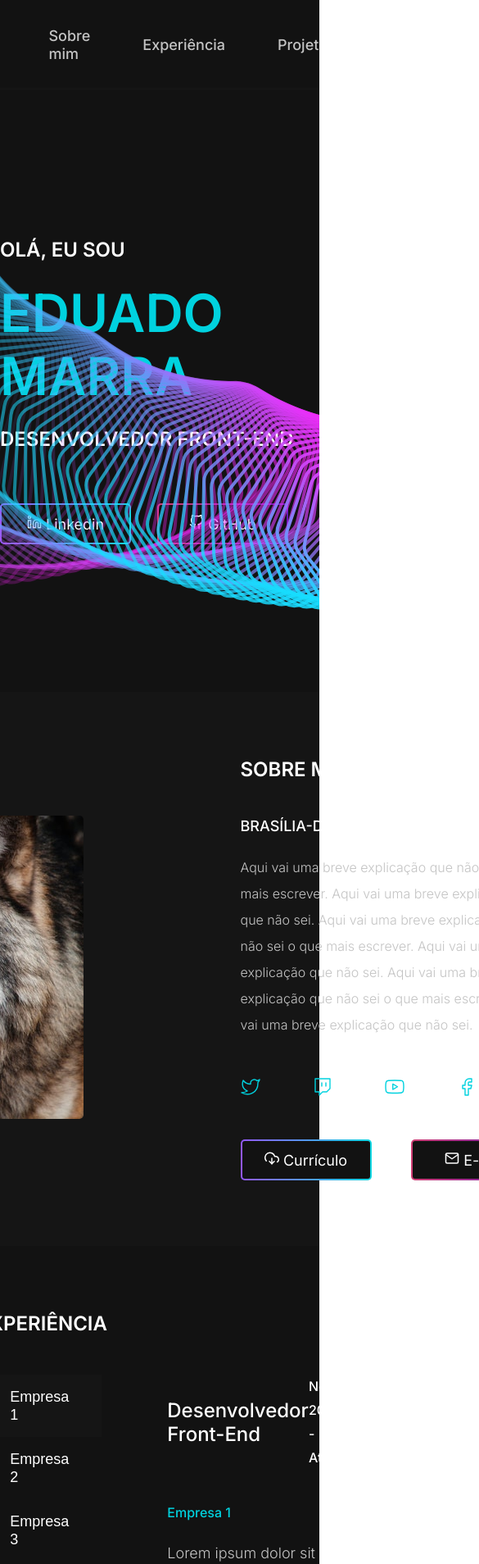
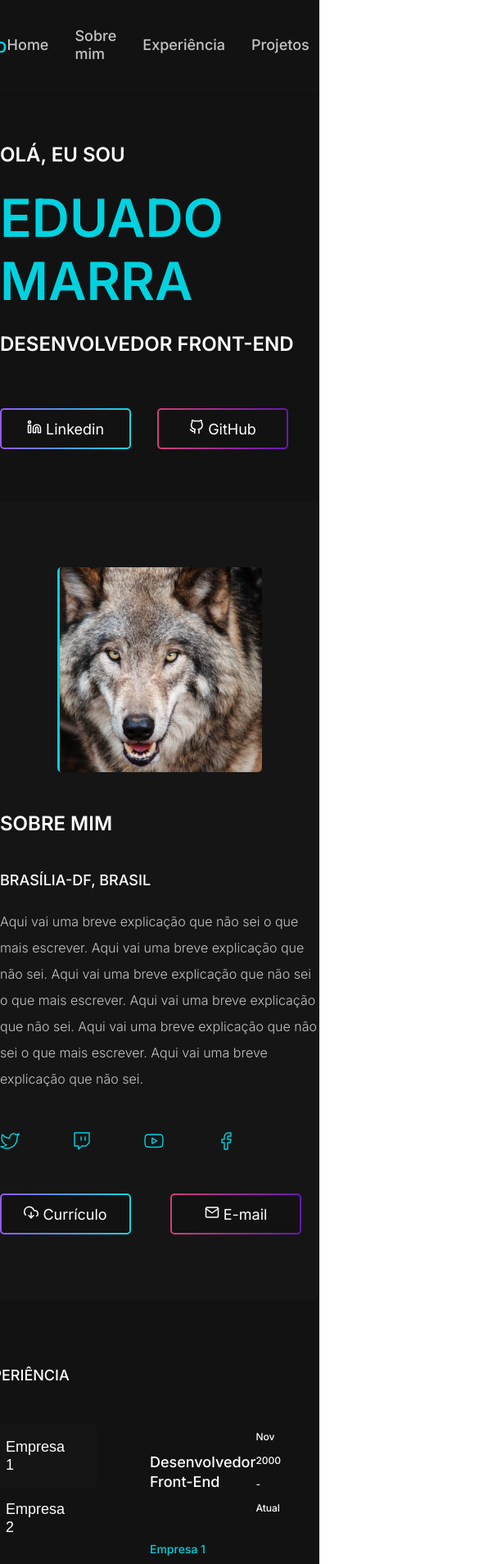
Before and after one commit to Eduardomarra/20-portfolio, a React (Create React App) app: page / in a window 390 px wide. Shown: the top 1908 px of the page at 82% size, 585 px wide, since content can reach past the window. Built offline with nearby package versions, Linux system fonts and the light colour scheme.

Commit message:
feat: responsive ipad air

```diff
--- a/src/components/Experiences/styles.ts
+++ b/src/components/Experiences/styles.ts
@@ -16,6 +16,10 @@ export const Content = styled.div`
         display: flex;
         flex-direction: column;
         width: ${theme.grid.container};
+
+        @media screen and (max-width: 820px) {
+            width: 700px;
+        }
     `}
 `
 export const TitleExperience = styled.div`
@@ -27,6 +31,12 @@ export const TitleExperience = styled.div`
             text-transform: uppercase;
             color: ${theme.colors.light};
             margin-bottom: ${theme.spacings.xlarge};
+
+            @media screen and (max-width: 820px) {
+                font-weight: 500;
+                font-size: ${theme.font.sizes.large};
+                line-height: 2.4rem;
+            }
         }
     `}
 `
--- a/src/components/Footer/styles.ts
+++ b/src/components/Footer/styles.ts
@@ -16,6 +16,10 @@ export const Content = styled.div`
         display: flex;
         align-items: center;
         justify-content: flex-start;
+
+        @media screen and (max-width: 820px) {
+            width: 700px;
+        }
         p {
             font-weight: normal;
             font-size: ${theme.font.sizes.medium};
--- a/src/components/FormContact/styles.ts
+++ b/src/components/FormContact/styles.ts
@@ -12,6 +12,10 @@ export const Content = styled.div`
     ${({ theme }) => css`
         width: ${theme.grid.container};
         padding: ${theme.spacings.xlarge} 0;
+
+        @media screen and (max-width: 820px) {
+            width: 700px;
+        }
     `}
 `
 export const Title = styled.div`
--- a/src/components/Header/index.tsx
+++ b/src/components/Header/index.tsx
@@ -1,15 +1,15 @@
 import React from 'react'
 
-import { Wrapper, Content } from './styles'
+import { Wrapper, Content, Logo, Navigation } from './styles'
 
 export function Header() {
     return (
         <Wrapper id="home">
             <Content>
-                <div>
+                <Logo>
                     <a>Portfólio</a>
-                </div>
-                <nav>
+                </Logo>
+                <Navigation>
                     <ul>
                         <li>
                             <a href="#home">Home</a>
@@ -27,7 +27,7 @@ export function Header() {
                             <a href="#contato">Contato</a>
                         </li>
                     </ul>
-                </nav>
+                </Navigation>
             </Content>
         </Wrapper>
     )
--- a/src/components/Header/styles.ts
+++ b/src/components/Header/styles.ts
@@ -19,6 +19,11 @@ export const Content = styled.header`
         width: ${theme.grid.container};
         position: relative;
         height: 11rem;
+        padding: 0 ${theme.spacings.small};
+
+        @media screen and (max-width: 820px) {
+            width: 700px;
+        }
 
         & ::after {
             content: '';
@@ -31,8 +36,11 @@ export const Content = styled.header`
             left: 0;
             animation: ${animationLine} 1s forwards;
         }
+    `}
+`
 
-        div {
+export const Logo = styled.div`
+    ${({ theme }) => css`
         a {
             color: ${theme.colors.primary};
             font-size: ${theme.font.sizes.xlarge};
@@ -40,14 +48,20 @@ export const Content = styled.header`
             line-height: 2.9rem;
             cursor: pointer;
         }
-        }
+    `}
+`
 
-        nav {
+export const Navigation = styled.nav`
+    ${({ theme }) => css`
         ul {
             display: flex;
             align-items: center;
             justify-content: space-between;
             gap: calc(${theme.spacings.medium}*2);
+
+            @media screen and (max-width: 820px) {
+                gap: ${theme.spacings.medium};
+            }
 
             li {
                 a {
@@ -60,7 +74,6 @@ export const Content = styled.header`
 
                     :hover {
                         color: ${theme.colors.primary};
-                        }
                     }
                 }
             }
--- a/src/components/JobDescription/styles.ts
+++ b/src/components/JobDescription/styles.ts
@@ -46,6 +46,18 @@ export const Heading = styled.div`
         span {
             font-size: ${theme.font.sizes.medium};
         }
+
+        @media screen and (max-width: 820px) {
+            margin-bottom: ${theme.spacings.small};
+            h1 {
+                font-weight: 500;
+                font-size: ${theme.font.sizes.large};
+                line-height: 2.4rem;
+            }
+            span {
+                font-size: 1.2rem;
+            }
+        }
     `}
 `
 
@@ -56,6 +68,10 @@ export const Company = styled.p`
         line-height: 2.4rem;
         color: ${theme.colors.primary};
         margin-bottom: ${theme.spacings.small};
+
+        @media screen and (max-width: 820px) {
+            font-size: 1.4rem;
+        }
     `}
 `
 
@@ -65,5 +81,9 @@ export const Description = styled.p`
         font-size: ${theme.font.sizes.large};
         line-height: 2.8rem;
         color: ${theme.colors.grayLight};
+
+        @media screen and (max-width: 820px) {
+            font-size: ${theme.font.sizes.small};
+        }
     `}
 `
--- a/src/components/JobList/index.tsx
+++ b/src/components/JobList/index.tsx
@@ -3,7 +3,7 @@ import { JobDescription } from '../JobDescription'
 
 import jobs from '../Json/Jobs.json'
 
-import { Navigation, NavigationItem } from './styles'
+import { Content, Navigation, NavigationItem } from './styles'
 
 export type JobData = {
     id: number
@@ -19,7 +19,7 @@ export function JobList() {
     const [active, setActive] = useState(1)
 
     return (
-        <>
+        <Content>
             <Navigation>
                 {jobs.map((job) => (
                     <li key={job.id}>
@@ -32,7 +32,7 @@ export function JobList() {
                     </li>
                 ))}
             </Navigation>
-
+            <div>
                 {jobs.map((job: JobData) => (
                     <JobDescription
                         key={job.id}
@@ -40,6 +40,7 @@ export function JobList() {
                         {...job}
                     />
                 ))}
-        </>
+            </div>
+        </Content>
     )
 }
--- a/src/components/JobList/styles.ts
+++ b/src/components/JobList/styles.ts
@@ -5,6 +5,14 @@ export const Navigation = styled.ul``
 type NavigationItemProps = {
     isActive: boolean
 }
+
+export const Content = styled.div`
+    ${({ theme }) => css`
+        display: grid;
+        grid-template-columns: auto auto;
+        gap: ${theme.spacings.xxlarge};
+    `}
+`
 
 export const NavigationItem = styled.button<NavigationItemProps>`
     ${({ theme, isActive }) => css`
--- a/src/components/Presentation/styles.ts
+++ b/src/components/Presentation/styles.ts
@@ -13,6 +13,11 @@ export const Wrapper = styled.div`
 
         position: relative;
         overflow: hidden;
+
+        @media screen and (max-width: 820px) {
+            height: auto;
+            padding: ${theme.spacings.xxlarge} 0;
+        }
     `}
 `
 
@@ -23,6 +28,11 @@ export const Content = styled.main`
         display: flex;
         align-items: center;
         justify-content: space-between;
+
+        @media screen and (max-width: 820px) {
+            width: 700px;
+            flex-direction: column;
+        }
     `}
 `
 
@@ -68,8 +78,16 @@ export const Vetor = styled.div`
 
     transition: animation 5s;
 
+    @media screen and (max-width: 820px) {
+        display: none;
+    }
+
     &:hover {
         animation: ${Animatevetor} 0.5s ease-in forwards;
+
+        @media screen and (max-width: 820px) {
+            animation: none;
+        }
     }
 
     img {
--- a/src/components/Profile/styles.ts
+++ b/src/components/Profile/styles.ts
@@ -6,14 +6,27 @@ export const Wrapper = styled.div`
         align-items: center;
         justify-content: center;
         max-width: 100vw;
-        gap: calc(${theme.spacings.xxlarge}*3);
+        gap: calc(${theme.spacings.xxlarge} * 3);
         background: ${theme.colors.darken};
         padding: calc(${theme.spacings.large} * 2) 0;
+
+        @media screen and (max-width: 820px) {
+            flex-direction: column;
+            gap: ${theme.spacings.xlarge};
+        }
     `}
 `
 
 export const ImageProfile = styled.div`
     ${({ theme }) => css`
+        @media screen and (max-width: 820px) {
+            width: 250px;
+            height: 250px;
+            img {
+                width: 100%;
+                height: 100%;
+            }
+        }
         img {
             border-left: 3px solid ${theme.colors.primary};
             border-radius: 5px;
--- a/src/components/Project/styles.ts
+++ b/src/components/Project/styles.ts
@@ -19,6 +19,14 @@ export const Content = styled.div`
         gap: ${theme.spacings.xsmall};
         margin: ${theme.spacings.xxlarge} 0;
 
+        @media screen and (max-width: 820px) {
+            display: flex;
+            align-items: center;
+            justify-content: center;
+            flex-wrap: wrap;
+            width: 700px;
+        }
+
         h1 {
             font-weight: 600;
             font-size: ${theme.font.sizes.xlarge};
--- a/src/components/ProjectList/styles.ts
+++ b/src/components/ProjectList/styles.ts
@@ -12,12 +12,15 @@ export const Projeto = styled.div`
         }
         p {
             width: 100%;
-
             font-weight: 300;
             font-size: ${theme.font.sizes.medium};
             line-height: 2.6rem;
             color: ${theme.colors.grayLight};
             margin-bottom: ${theme.spacings.small};
+
+            @media screen and (max-width: 820px) {
+                width: 500px;
+            }
         }
         h5 {
             font-weight: 500;
```
Lines whose indentation alone changed are shown as unchanged.
